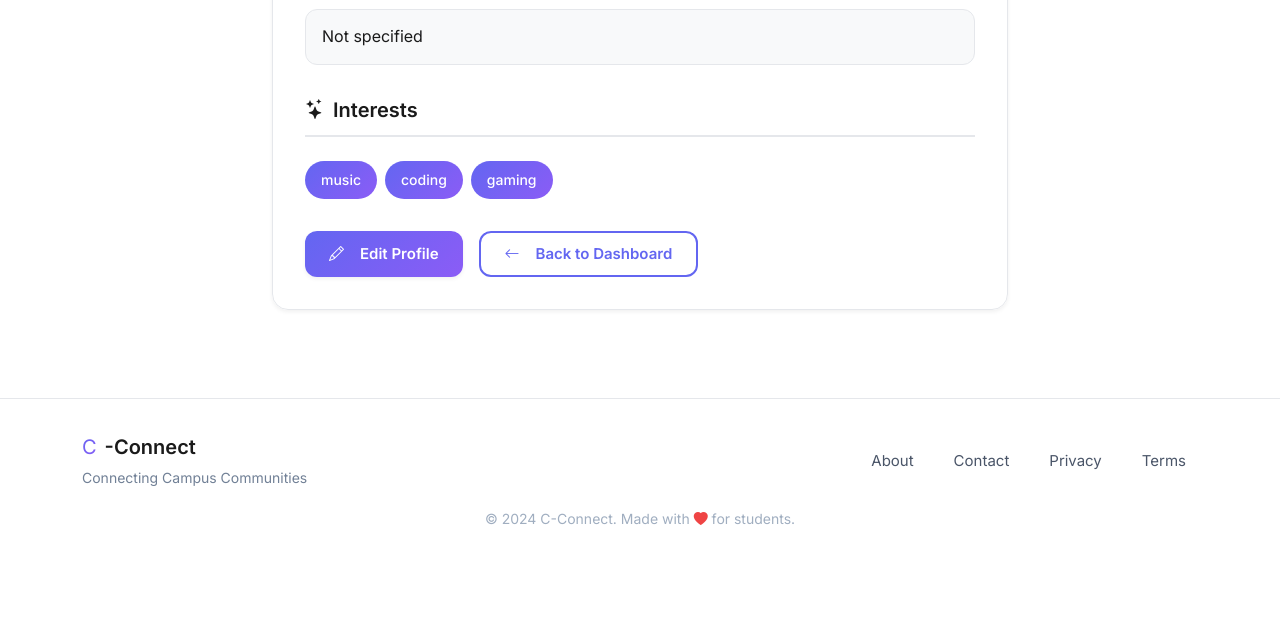
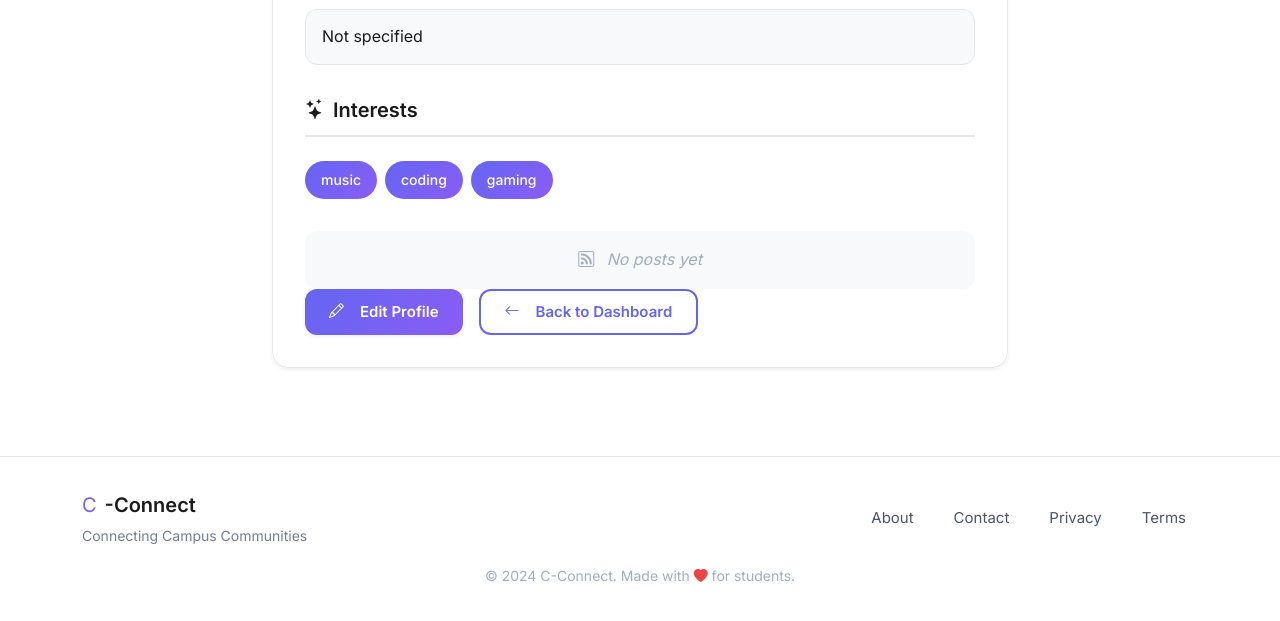
Before and after one commit to dp-by-dt/C-Connect, a Flask app: page /profile in a window 1280 px wide. Shown: the part 1128-1749 px from the top of the page. Before the commit the page ends 1653 px from the top, so only its background shows below. Run offline with Flask 3, Linux system fonts and the light colour scheme; a user stored in the database is signed in; data comes from the database, SQL or seed files in the repository; both versions use the stored data as it was after the commit; some libraries are stand-ins or nearby versions.

Commit message:
Post 1.3.3: Finished MVP  - Basic things of the Post feature is complete  - Finally added the section to view own posts under their own profile

```diff
--- a/blueprints/auth/routes.py
+++ b/blueprints/auth/routes.py
@@ -1,7 +1,7 @@
 from . import auth
 from flask import render_template, request, flash, redirect, url_for, render_template, request
 from setup_db import add_user as adduser_glob
-from models import User, Profile
+from models import User, Profile, Post
 from flask_login import login_user, logout_user, login_required, current_user
 from extensions import login_manager, db
 from .forms import SignupForm, LoginForm, EditProfileForm
@@ -184,9 +184,24 @@ def logout():
 @login_required
 def profile():
 
-    profile = current_user.profile
+    user = current_user
+    profile = user.profile
+
+    posts = (
+        Post.query
+        .filter_by(user_id=user.id)
+        .order_by(Post.created_at.desc())
+        .limit(10)
+        .all()
+    )
     # display default placeholders if None
-    return render_template('auth/profile.html', profile=profile, user=current_user)#, conn=conn)
+    return render_template(
+        'auth/profile.html',
+        profile=profile,
+        user=user,
+        conn=None,
+        posts=posts
+    )#, conn=conn)
 
 
 # NEW ROUTE: Profile edit (for future implementation)
--- a/blueprints/auth/templates/auth/profile.html
+++ b/blueprints/auth/templates/auth/profile.html
@@ -130,6 +130,42 @@
     flex-wrap: wrap;
 }
 
+
+.empty-info {
+    color: var(--text-muted);
+    font-style: italic;
+    padding: 1rem;
+    text-align: center;
+    background: var(--bg-secondary);
+    border-radius: var(--border-radius-md);
+}
+
+.posts-list {
+    display: flex;
+    flex-direction: column;
+    gap: 1rem;
+}
+
+.post-item {
+    padding: 1rem;
+    border: 1px solid var(--border-color);
+    border-radius: var(--border-radius);
+    background: var(--bg-secondary);
+}
+
+.post-meta {
+    margin-bottom: 0.5rem;
+}
+
+.post-content {
+    margin: 0 0 0.75rem 0;
+    line-height: 1.5;
+}
+
+.post-footer {
+    opacity: 0.8;
+}
+
 @media (max-width: 576px) {
     .profile-header {
         padding: 1.5rem;
@@ -253,6 +289,50 @@
                         {% endif %}
                     </div>
 
+
+                <!-- Recent Posts -->
+                {% if posts %}
+                <div class="info-section">
+                    <h2 class="info-title">
+                        Recent Posts
+                    </h2>
+                    <div class="posts-list">
+                        {% for post in posts %}
+                        <div class="post-item">
+                            <div class="post-meta">
+                                <small class="text-muted">{{ post.created_at.strftime("%d %b %H:%M") }}</small>
+                            </div>
+                            <p class="post-content">{{ post.content }}</p>
+                            <div class="post-footer">
+                                <small>
+                                    <i style="color: #dc3545;" class="bi bi-heart-fill me-1"></i>
+                                    {{ post.likes|length }} likes
+                                </small>
+                            </div>
+                        </div>
+                        {% endfor %}
+                    </div>
+                </div>
+                {% else %}
+                <div class="empty-info">
+                    <i class="bi bi-rss me-2"></i>
+                    No posts yet
+                </div>
+                {% endif %}
+
+
+                <!-- Empty State (UPDATE condition to include posts) -->
+{% if not profile or (not profile.bio and not profile.department and not profile.year and not profile.location and not profile.interests and posts|length == 0) %}
+<div class="empty-info">
+    <i class="bi me-2"></i>
+    This user hasn't added any profile information or posts yet
+</div>
+{% endif %}
+
+
+
+
+
                     <!-- Actions -->
                     <div class="action-buttons">
                         <a href="{{ url_for('auth.profile_edit') }}" class="btn btn-primary-custom">
```
Also changed, not shown: project_document.md (+5 -1 lines), instance/database.db, 1 other file.
